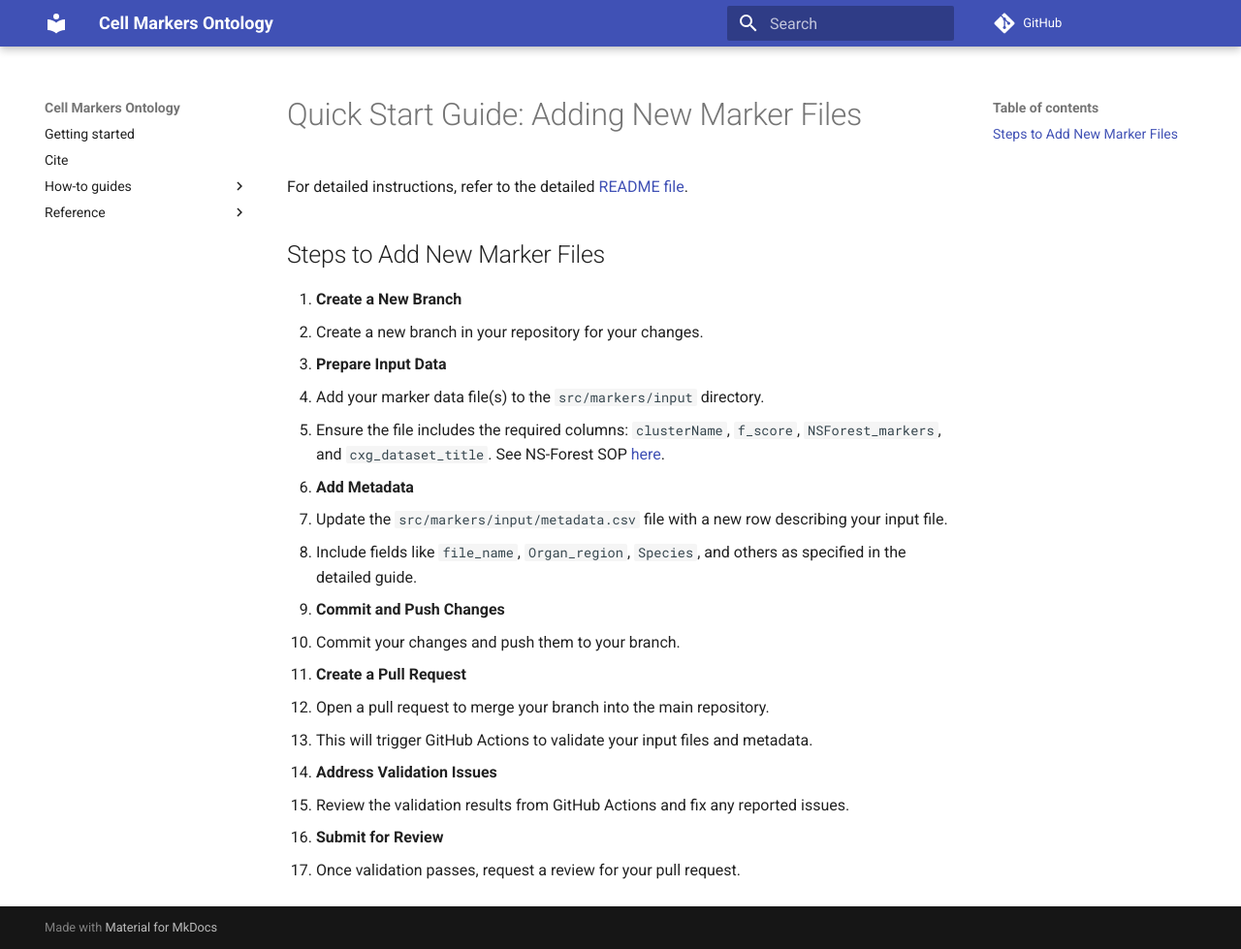
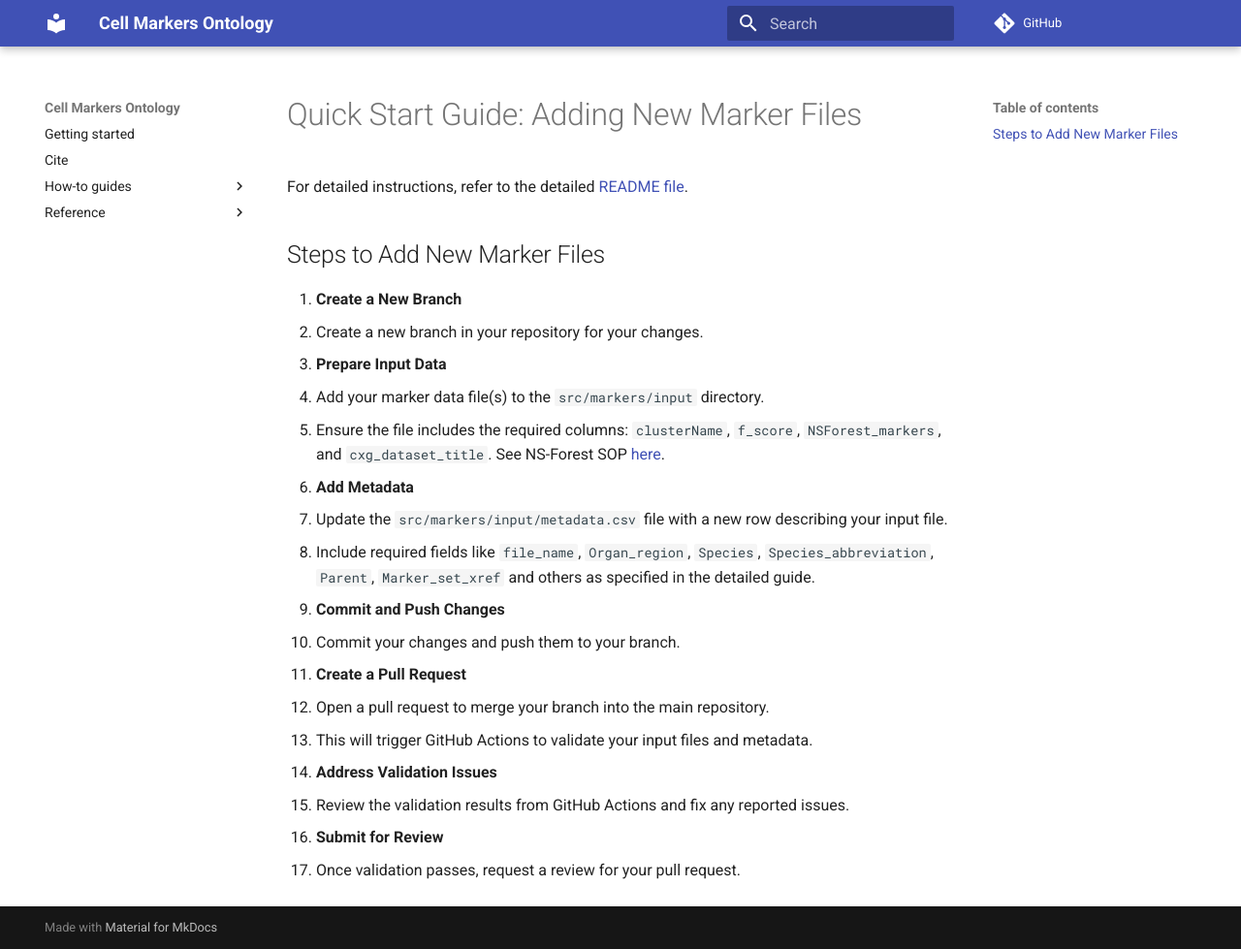
Before and after one commit to Cellular-Semantics/CellMark, an MkDocs documentation site: the page built from docs/add_new_markers_quick.md, in a window 1280 px wide and 979 px high. Shown: the whole window at 97% size. Built offline with MkDocs 1.6.1 and Material for MkDocs 9.7.7, drawn with Linux system fonts in a browser that asks for light colours; comment, search, counter and statistics services are not loaded.

```diff
--- a/docs/add_new_markers_quick.md
+++ b/docs/add_new_markers_quick.md
@@ -13,7 +13,7 @@ For detailed instructions, refer to the detailed [README file](../src/markers/in
 
 3. **Add Metadata**
    - Update the `src/markers/input/metadata.csv` file with a new row describing your input file.
-   - Include fields like `file_name`, `Organ_region`, `Species`, and others as specified in the detailed guide.
+   - Include required fields like `file_name`, `Organ_region`, `Species`, `Species_abbreviation`, `Parent`, `Marker_set_xref` and others as specified in the detailed guide.
 
 4. **Commit and Push Changes**
    - Commit your changes and push them to your branch.
```
Also changed, not shown: src/markers/input/README.md (+11 -9 lines), 2 other files.
